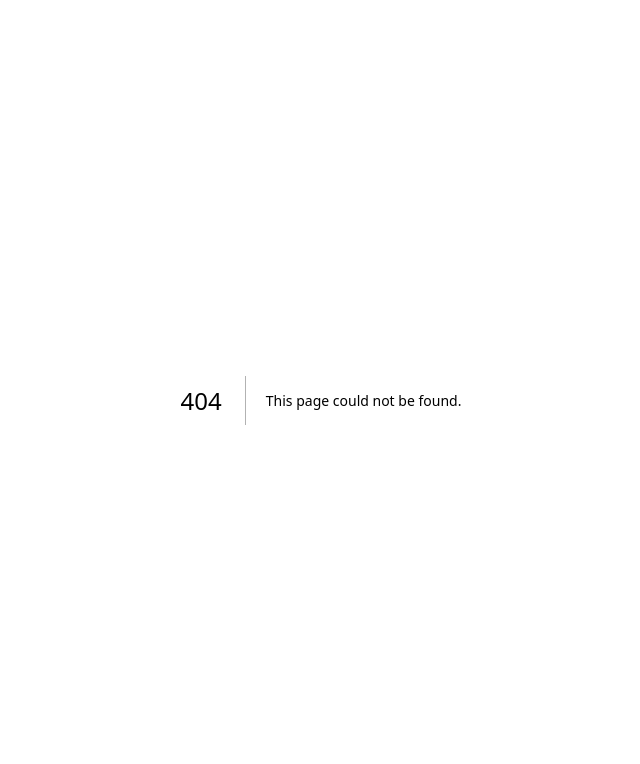
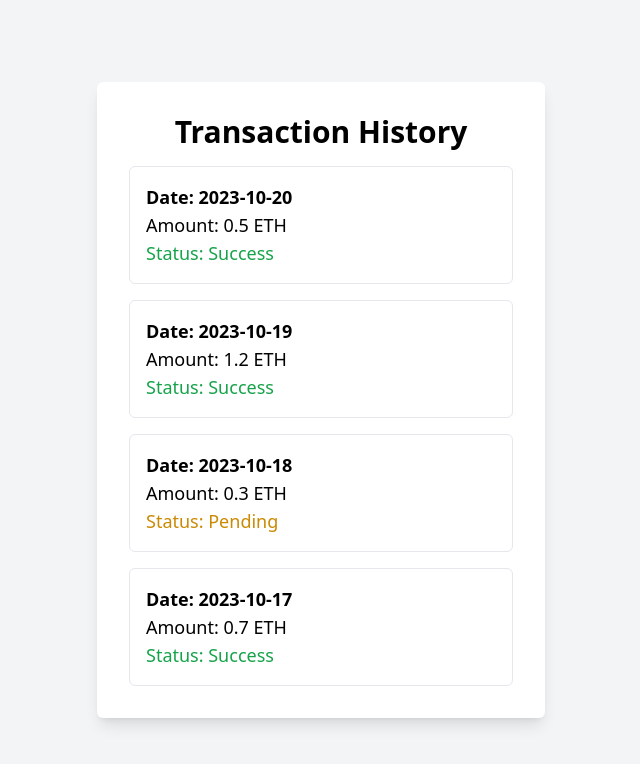
Before and after one commit to abdelrahmansheta16/metana, a Next.js app in the folder assignment11/: page /history in a window 1280 px wide. Before the commit this address had no page. Shown: the top 764 px of the page, without its empty margins (319-959 px from the left). Built offline with nearby package versions, Linux system fonts and the light colour scheme.

Commit message:
Update Assignment11 functionalities

```diff
--- /dev/null
+++ b/assignment11/src/pages/history.js
@@ -0,0 +1,38 @@
+import React, { useState, useEffect } from 'react';
+
+const TransactionHistory = () => {
+    const [transactions, setTransactions] = useState([]);
+
+    // Replace this with actual logic to fetch transaction history from your wallet
+    useEffect(() => {
+        // Simulated transaction history
+        const fakeTransactions = [
+            { id: 1, date: '2023-10-20', amount: '0.5 ETH', status: 'Success' },
+            { id: 2, date: '2023-10-19', amount: '1.2 ETH', status: 'Success' },
+            { id: 3, date: '2023-10-18', amount: '0.3 ETH', status: 'Pending' },
+            { id: 4, date: '2023-10-17', amount: '0.7 ETH', status: 'Success' },
+        ];
+
+        setTransactions(fakeTransactions);
+    }, []);
+
+    return (
+        <div className="min-h-screen flex items-center justify-center bg-gray-100">
+            <div className="p-8 max-w-md w-full space-y-4 bg-white shadow-lg rounded-md">
+                <h1 className="text-3xl font-semibold text-center">Transaction History</h1>
+
+                {transactions.map((transaction) => (
+                    <div key={transaction.id} className="border p-4 rounded-md">
+                        <p className="text-lg font-bold">Date: {transaction.date}</p>
+                        <p className="text-lg">Amount: {transaction.amount}</p>
+                        <p className={`text-lg ${transaction.status === 'Success' ? 'text-green-600' : 'text-yellow-600'}`}>
+                            Status: {transaction.status}
+                        </p>
+                    </div>
+                ))}
+            </div>
+        </div>
+    );
+};
+
+export default TransactionHistory;
```
